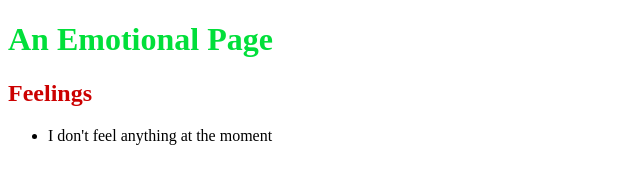
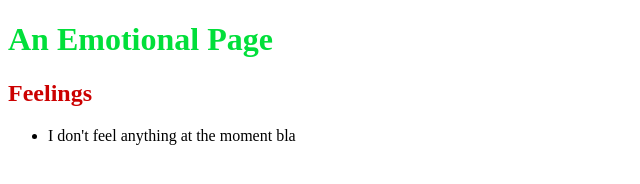
Before and after one commit to alexgerstner/test1, a plain HTML site: page index.html in a window 1280 px wide. Shown: the full height of the page, 0-640 px from the left. Drawn offline with Linux system fonts and the light colour scheme.

Commit message:
1st wide change

```diff
--- a/index.html
+++ b/index.html
@@ -8,7 +8,7 @@
   <h1 style ="color: #01DF3A">An Emotional Page</h1>
   <h2 style ="color: #C00">Feelings</h2>
   <ul>
-    <li>I don't feel anything at the moment</li>
+    <li>I don't feel anything at the moment bla</li>
   </ul>
 </body>
 </html>
```
